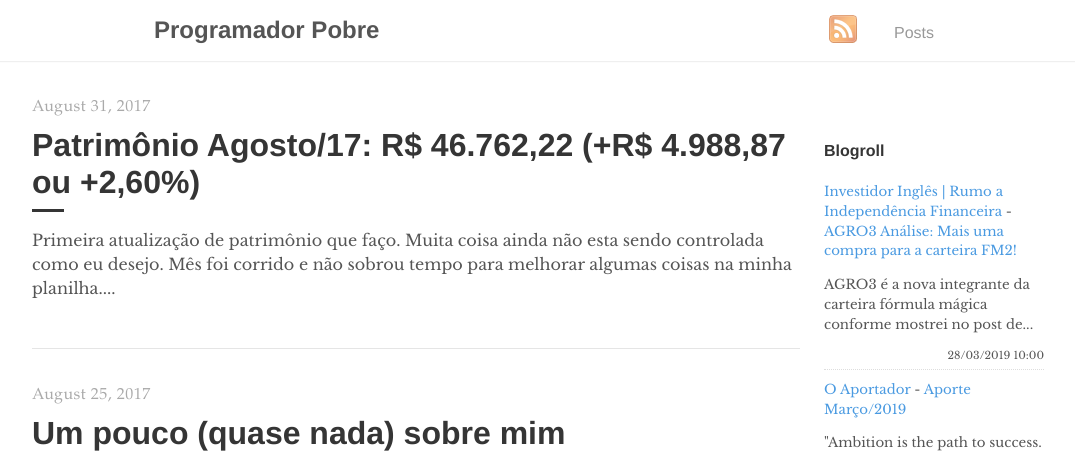
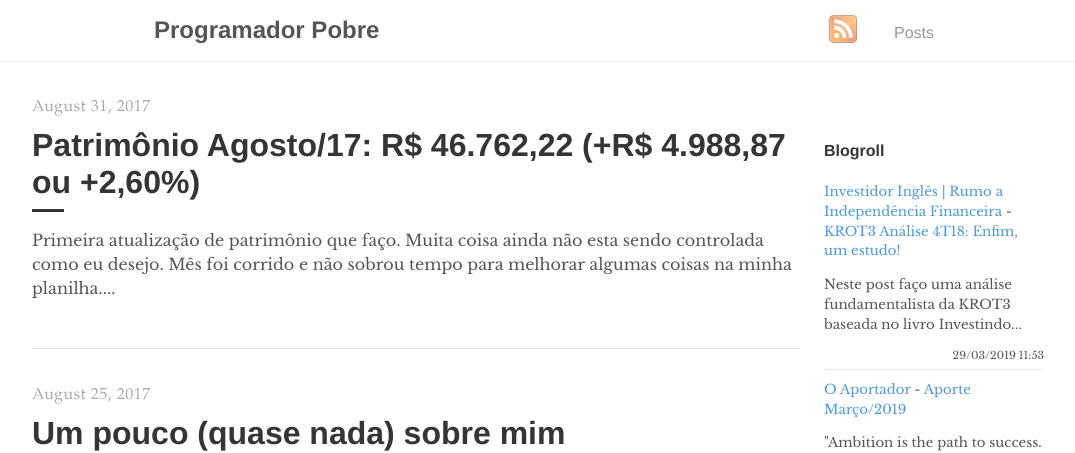
Before and after one commit to programadorpobre/programadorpobre.github.io, a Jekyll site: the page built from index.html, in a window 1280 px wide. Shown: the top 453 px of the page, without its empty margins (96-1171 px from the left). Built offline with Jekyll 4.4.1, drawn with Linux system fonts in a browser that asks for light colours; the list of posts is cut into pages by our own code; comment, search, counter and statistics services are not loaded.

Commit message:
[ci skip] travis #601

```diff
--- a/_includes/feed-entries.html
+++ b/_includes/feed-entries.html
@@ -1,7 +1,7 @@
 <div class="feed-entry">
-    <a class="feed-entry-site-name" href="https://www.investidoringles.com/">Investidor Inglês | Rumo a Independência Financeira</a> - <a class="feed-entry-title" href="https://www.investidoringles.com/2019/03/agro3-analise.html">AGRO3 Análise: Mais uma compra para a carteira FM2!</a>
-    <p class="feed-entry-summary">AGRO3 é a nova integrante da carteira fórmula mágica conforme mostrei no post de...</p>
-    <time datetime="2019-03-28T10:00:00.000-03:00">28/03/2019 10:00</time>
+    <a class="feed-entry-site-name" href="https://www.investidoringles.com/">Investidor Inglês | Rumo a Independência Financeira</a> - <a class="feed-entry-title" href="https://www.investidoringles.com/2019/03/krot3-analise4t18.html">KROT3 Análise 4T18: Enfim, um estudo!</a>
+    <p class="feed-entry-summary">Neste post faço uma análise fundamentalista da KROT3 baseada no livro Investindo...</p>
+    <time datetime="2019-03-29T11:53:00.001-03:00">29/03/2019 11:53</time>
 </div>
 <div class="feed-entry">
     <a class="feed-entry-site-name" href="https://oaportadorfinanceiro.blogspot.com/">O Aportador</a> - <a class="feed-entry-title" href="https://oaportadorfinanceiro.blogspot.com/2019/03/aporte-marco2019.html">Aporte Março/2019</a>
```
